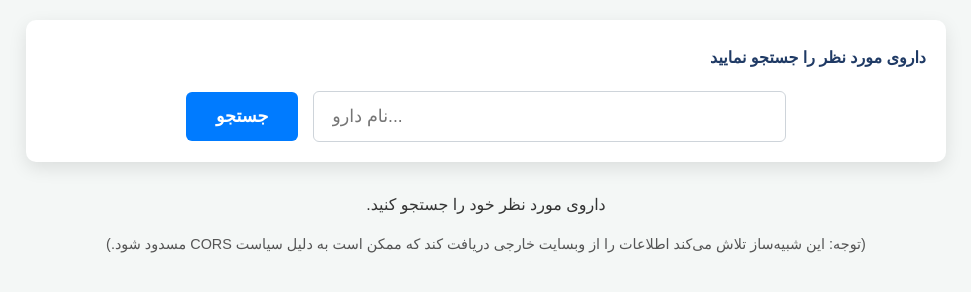
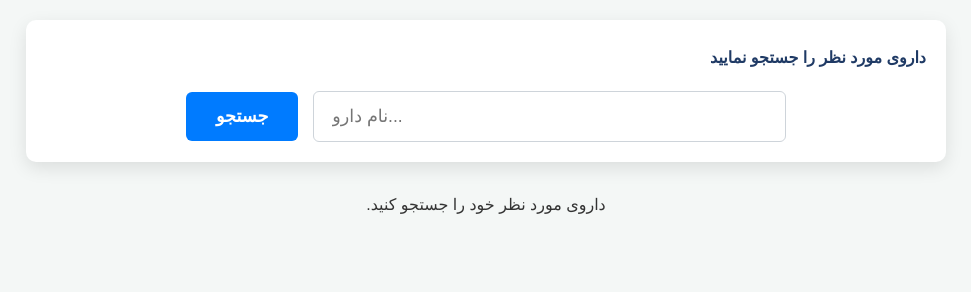
Before and after one commit to itsyebekhe/ttac, a plain HTML site: page index.html in a window 1280 px wide. Shown: the whole page, without its empty margins (154-1125 px from the left). Drawn offline with Linux system fonts and the light colour scheme; a small style sheet from the web is missing.

Commit message:
Update index.html

```diff
--- a/index.html
+++ b/index.html
@@ -3,7 +3,7 @@
 <head>
     <meta charset="UTF-8">
     <meta name="viewport" content="width=device-width, initial-scale=1.0">
-    <title>جستجوی دارو - شبیه‌ساز</title>
+    <title>جستجوی دارو</title>
     <!-- Persian Font: Vazirmatn from cdn.jsdelivr.net -->
     <link href="https://cdn.jsdelivr.net/gh/rastikerdar/vazirmatn@v33.003/Vazirmatn-font-face.css" rel="stylesheet" type="text/css" />
 
@@ -758,7 +758,6 @@
         <div id="simulationResult">
              <!-- Main Loading Spinner (added/removed dynamically) -->
             <p id="initialMessage" style="text-align: center;">داروی مورد نظر خود را جستجو کنید.</p>
-            <p id="corsWarning" style="font-size: 0.9em; color: #555; text-align: center;">(توجه: این شبیه‌ساز تلاش می‌کند اطلاعات را از وبسایت خارجی دریافت کند که ممکن است به دلیل سیاست CORS مسدود شود.)</p>
         </div>
     </div>
 
```
